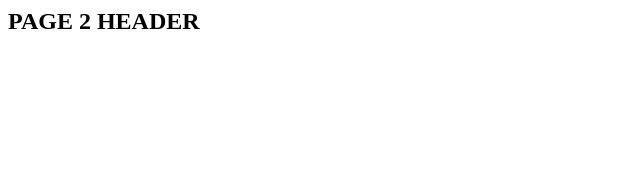
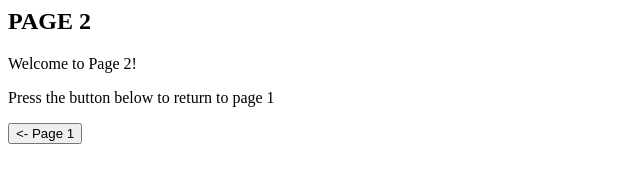
Before and after one commit to nickstrawser/nickstrawser.github.io, a plain HTML site: page page2.html in a window 1280 px wide. Shown: the whole page, without its empty margins (0-640 px from the left). Drawn offline with Linux system fonts and the light colour scheme.

Commit message:
Added additional button on page 2 to return to page 1

```diff
--- a/page2.html
+++ b/page2.html
@@ -1,7 +1,18 @@
 <html>
 
-<head>
-	<h2>PAGE 2 HEADER</h2>
-</head>
+	<head>
+		<h2>PAGE 2</h2>
+	</head>
 
+	<body>
+		<p>Welcome to Page 2!</p>
+		<p>Press the button below to return to page 1</p>
+
+		<button id="btn" onclick="clickFunction()" value="Home"><- Page 1</button>
+
+		<script>
+			function clickFunction(){
+				location.href = "index.html"
+			}
+		</script>
 </html>
```
Also changed, not shown: index.html (+4 -1 lines).
